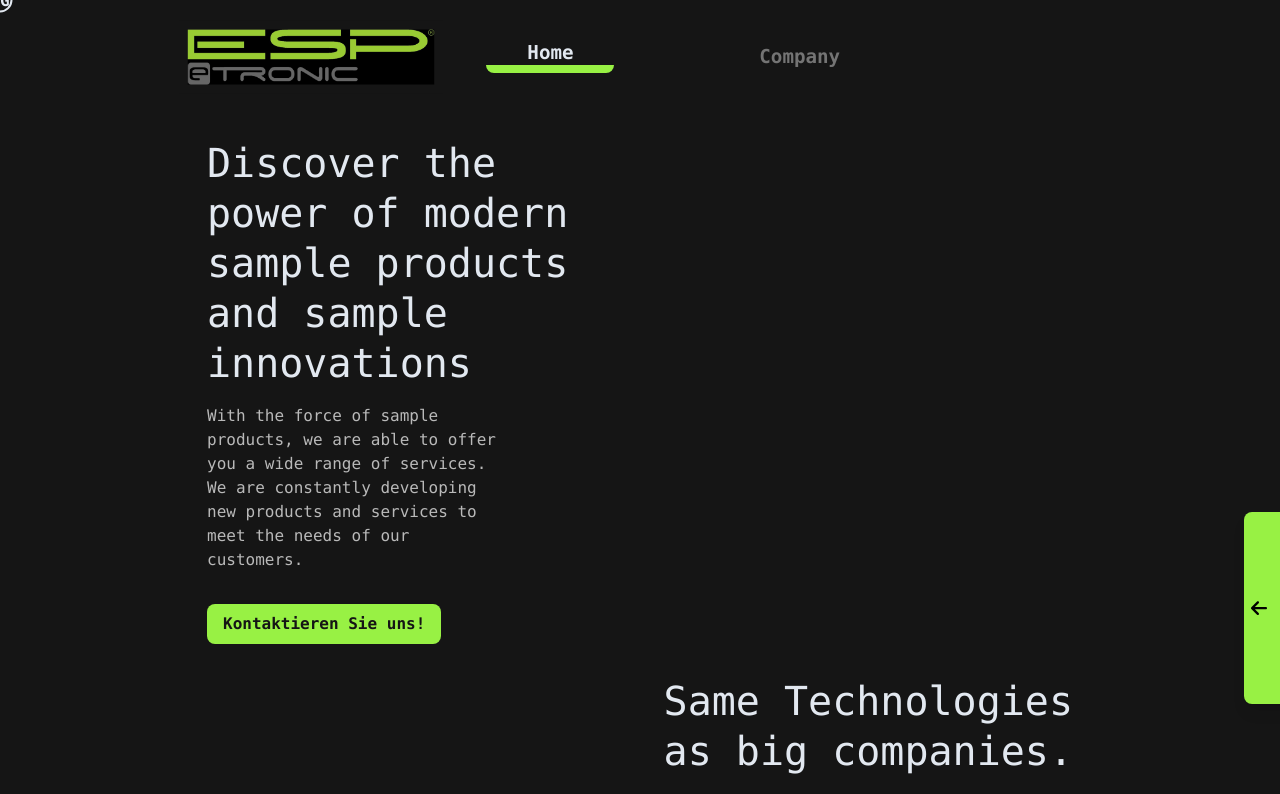
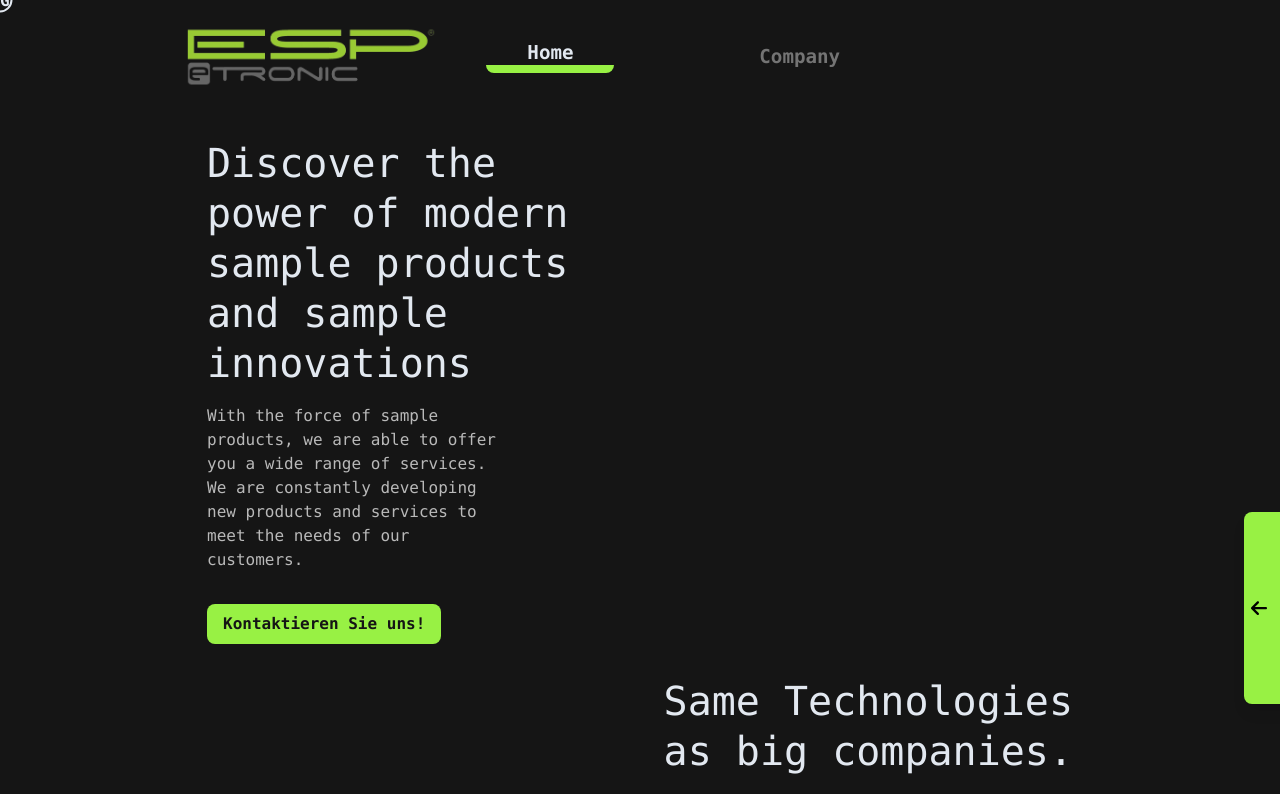
Before and after one commit to OGWebdesign/CompanyPage, a React (Vite) app: page / in a window 1280 px wide. Shown: the top 794 px of the page. Built offline with nearby package versions, Linux system fonts and the light colour scheme.

Commit message:
remove bg

```diff
--- a/src/Pages/Home.tsx
+++ b/src/Pages/Home.tsx
@@ -135,7 +135,7 @@ function App() {
 
 
                     {/* Navbar Logo */}
-                     <img src="ESP.jpeg" className="bg-[#151515] mobile:w-[15rem] p-2 ml-4  tablet:w-[20rem] mobile:m-4 mobile:scale-110 desktop:w-[15rem] duration-500"/>
+                     <img src="ESP.png" className=" mobile:w-[15rem] p-2 ml-4  tablet:w-[20rem] mobile:m-4 mobile:scale-110 desktop:w-[15rem] duration-500"/>
                   </div>
                   {/* Navbar Logo End*/}
 
```
Also changed, not shown: public/ESP.png (added).
